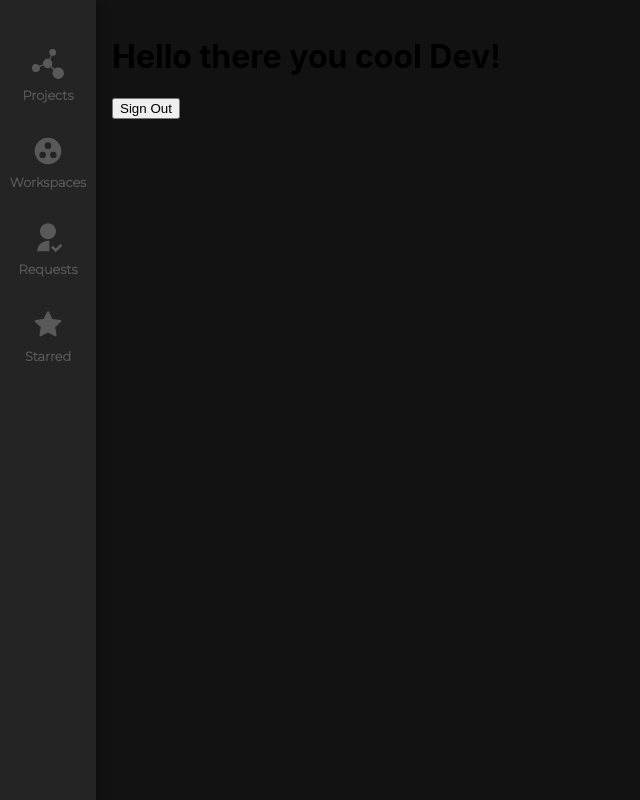
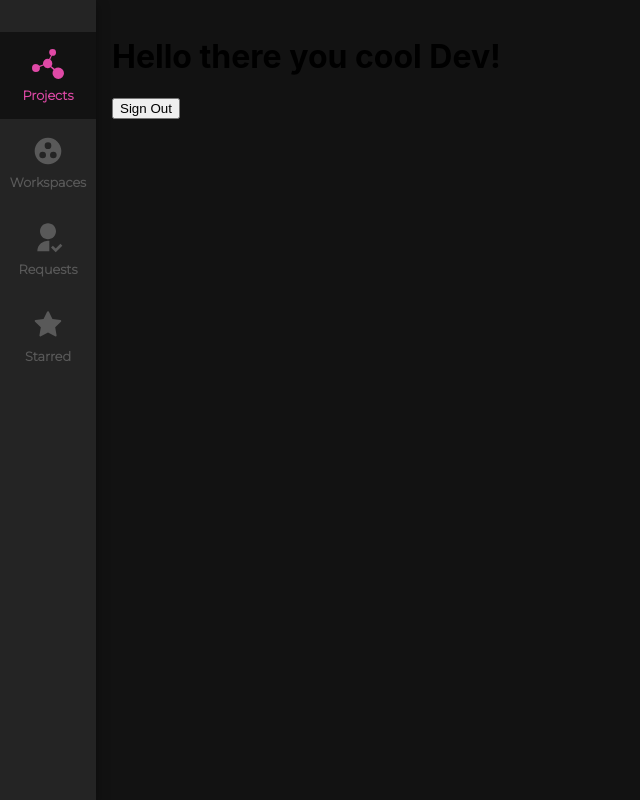
Before and after one commit to DevHouseByPnA/DevHouse-Web, a React (Create React App) app: page /projects in a window 1280 px wide. Before the commit this address led to /. Shown: the whole page, without its empty margins (0-640 px from the left). Built offline with nearby package versions, Linux system fonts and the light colour scheme; no server answers; sample sign-in values are in the browser's storage.

Commit message:
added nav routes, active class to nav link

```diff
--- a/src/App.js
+++ b/src/App.js
@@ -8,6 +8,7 @@ import { UnauthenticatedRoute } from "./components/UnauthenticatedRoute";
 import { signOut } from "./utils/firebase";
 import { CustomThemeContext } from "./contexts/theme.context";
 import MainNavigation from "./navigation/MainNavigation";
+import { NAV_ROUTE } from "navigation/navRoutes";
 
 const App = () => {
     const auth = useContext(AuthContext);
@@ -22,10 +23,10 @@ const App = () => {
             <StyledThemeProvider theme={themeState}>
                 <MainNavigation>
                     <Switch>
-                        <UnauthenticatedRoute exact path="/login">
+                        <UnauthenticatedRoute exact path={`${NAV_ROUTE.LOGIN}`}>
                             <LoginPage />
                         </UnauthenticatedRoute>
-                        <PrivateRoute exact path="/">
+                        <PrivateRoute exact path={`${NAV_ROUTE.PROJECTS}`}>
                             <h1>Hello there you cool Dev!</h1>
                             <button
                                 onClick={() => {
@@ -35,7 +36,16 @@ const App = () => {
                                 Sign Out
                             </button>
                         </PrivateRoute>
-                        <Redirect to="/" />
+                        <PrivateRoute exact path={`${NAV_ROUTE.WORKSPACES}`}>
+                            <h1>workspaces</h1>
+                        </PrivateRoute>
+                        <PrivateRoute exact path={`${NAV_ROUTE.REQUESTS}`}>
+                            <h1>Requests</h1>
+                        </PrivateRoute>
+                        <PrivateRoute exact path={`${NAV_ROUTE.STARRED}`}>
+                            <h1>Starred</h1>
+                        </PrivateRoute>
+                        <Redirect to={`${NAV_ROUTE.PROJECTS}`} />
                     </Switch>
                 </MainNavigation>
             </StyledThemeProvider>
--- a/src/navigation/MainNavbar/index.jsx
+++ b/src/navigation/MainNavbar/index.jsx
@@ -8,30 +8,43 @@ import { MdGroupWork as WorkspaceIcon } from "react-icons/md";
 import { SiMoleculer as ProjectIcon } from "react-icons/si";
 import { RiUserFollowFill as RequestIcon } from "react-icons/ri";
 import { AiFillStar as StarIcon } from "react-icons/ai";
+import { NAV_ROUTE } from "navigation/navRoutes";
 
 const navLinks = [
     {
         id: 1,
         name: "Projects",
         icon: ProjectIcon,
+        route: NAV_ROUTE.PROJECTS,
     },
     {
         id: 2,
         name: "Workspaces",
         icon: WorkspaceIcon,
+        route: NAV_ROUTE.WORKSPACES,
     },
-    { id: 3, name: "Requests", icon: RequestIcon },
-    { id: 4, name: "Starred", icon: StarIcon },
+    {
+        id: 3,
+        name: "Requests",
+        icon: RequestIcon,
+        route: NAV_ROUTE.REQUESTS,
+    },
+    {
+        id: 4,
+        name: "Starred",
+        icon: StarIcon,
+        route: NAV_ROUTE.STARRED,
+    },
 ];
 
 const MainNavbar = () => {
     return (
         <StyledNavbar>
             <StyledMenu>
-                {navLinks.map(({ id, name, icon: Icon }) => {
+                {navLinks.map(({ id, name, icon: Icon, route }) => {
                     return (
                         <StyledMenuItem key={id}>
-                            <StyledNavLink>
+                            <StyledNavLink to={route} activeClassName="active">
                                 <Icon className="icon" />
                                 <span>{name}</span>
                             </StyledNavLink>
--- a/src/navigation/MainNavbar/style.jsx
+++ b/src/navigation/MainNavbar/style.jsx
@@ -1,5 +1,5 @@
 import styled from "styled-components";
-import { Link } from "react-router-dom";
+import { NavLink } from "react-router-dom";
 import { ScreenSize } from "utils/screenSizes";
 
 export const StyledNavbar = styled.nav`
@@ -38,7 +38,7 @@ export const StyledMenuItem = styled.li`
     width: 100%;
 `;
 
-export const StyledNavLink = styled(Link)`
+export const StyledNavLink = styled(NavLink)`
     padding: 1rem;
     display: flex;
     flex-direction: column;
@@ -49,7 +49,8 @@ export const StyledNavLink = styled(Link)`
     transition: ${props => props.theme.transition.navigationHover};
     filter: grayscale(100%) opacity(0.7);
 
-    &:hover {
+    &:hover,
+    &.active {
         filter: grayscale(0%) opacity(1);
         background-color: ${props => props.theme.background};
     }
--- /dev/null
+++ b/src/navigation/navRoutes.js
@@ -0,0 +1,8 @@
+export const NAV_ROUTE = {
+    LOGIN: "/login",
+    PROJECTS: "/projects",
+    WORKSPACES: "/workspaces",
+    STARRED: "/starred",
+    REQUESTS: "/requests",
+    PROFILE: "/profile",
+};
```
